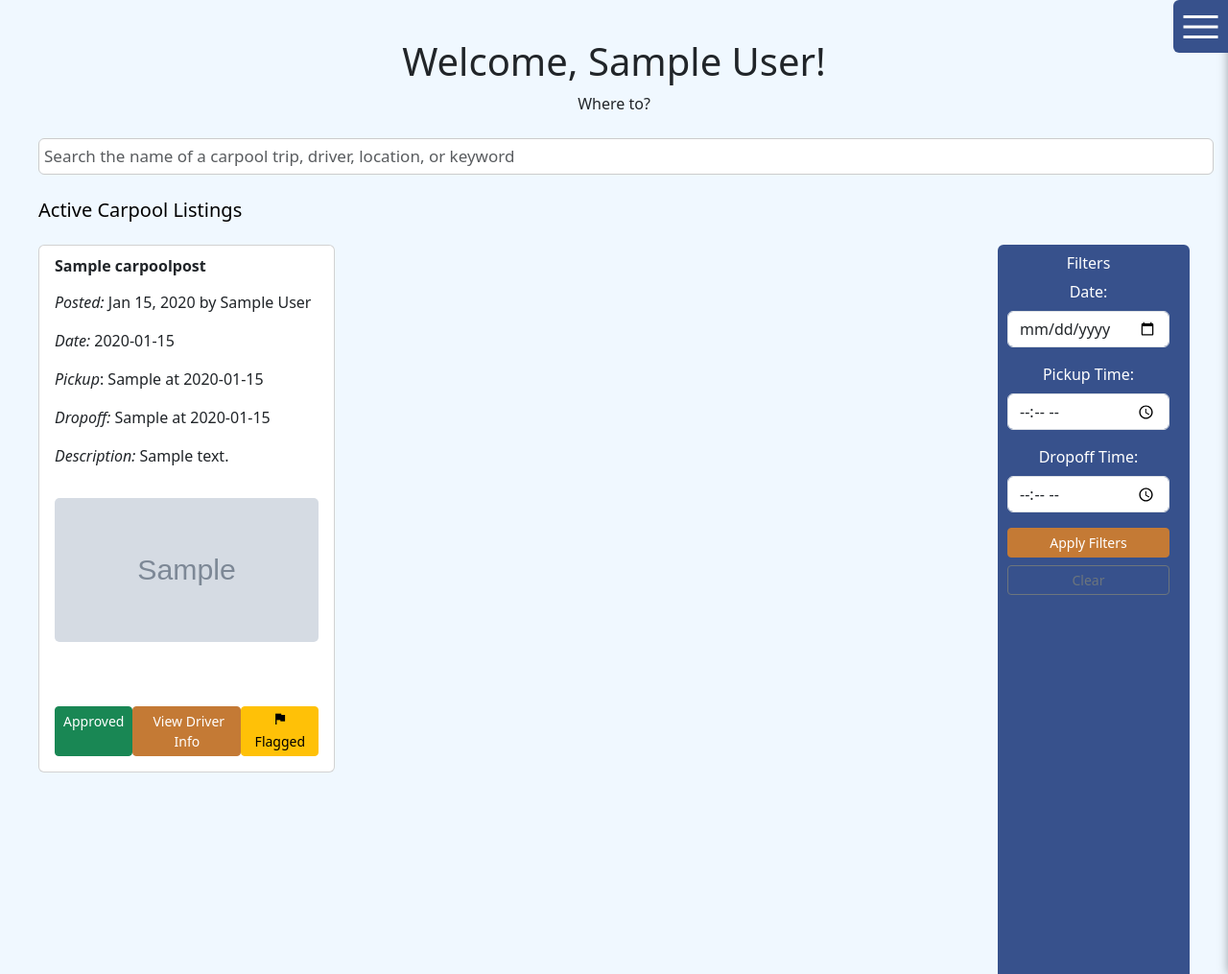
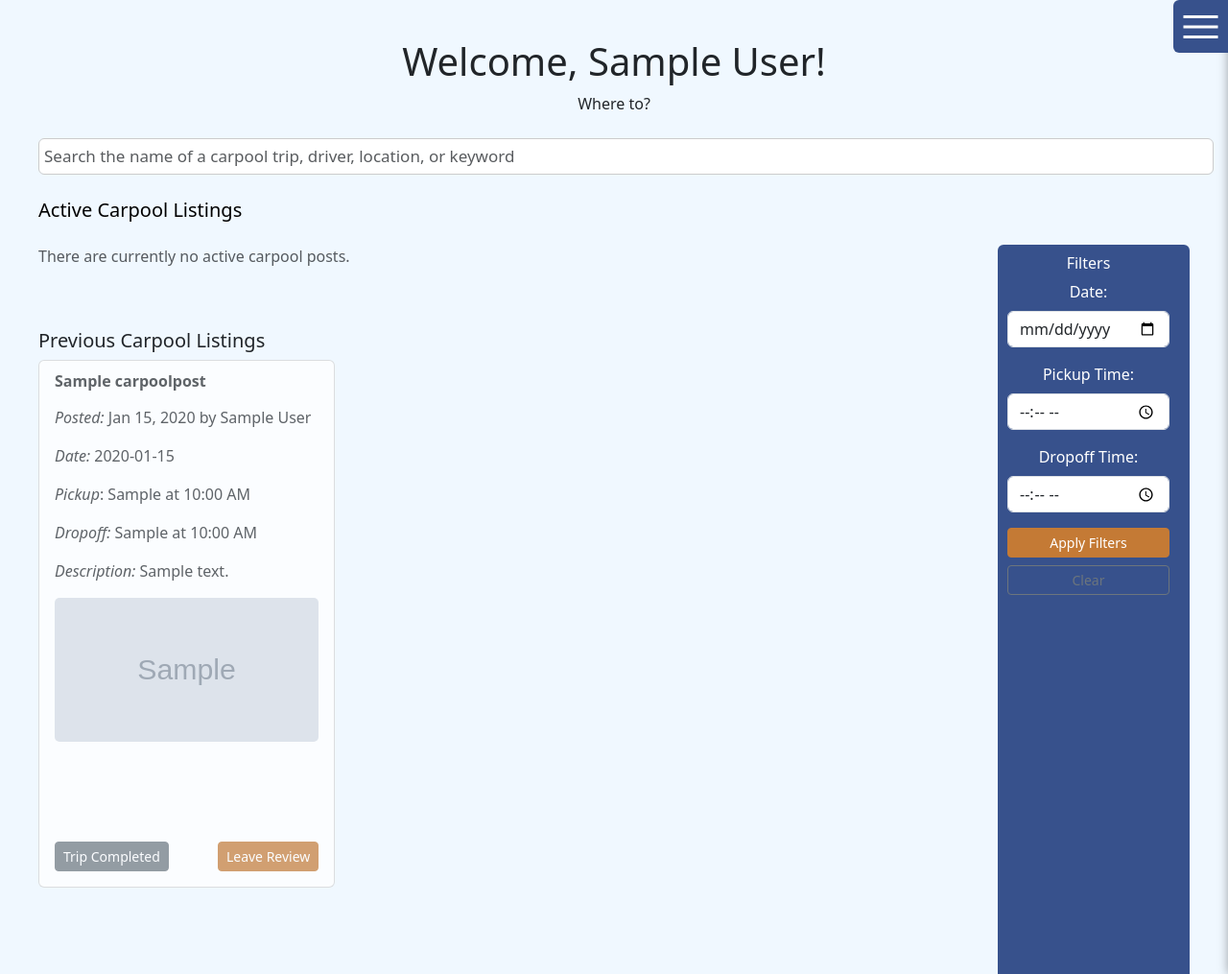
Before and after one commit to cherrylin16/CavPool, a Django app: page /rider/ in a window 1280 px wide. Shown: the whole page at 96% size. Run offline with Django 5.2, Linux system fonts and the light colour scheme; a user stored in the database is signed in; tables that the repository leaves empty hold one stand-in row (values such as "Sample post"); grey boxes marked "Sample" are stand-in pictures; data that the repository does not hold is empty.

Commit message:
made time on posts show as AM/PM rather than 24-hr format

```diff
--- a/dashboard/models.py
+++ b/dashboard/models.py
@@ -16,8 +16,8 @@ class CarpoolPost(models.Model):
     pickup = models.TextField(default="", blank=False)
     date = models.TextField(default="", blank=False)
     notes = models.TextField(default="", blank=True)
-    pickup_time = models.TextField(default="", blank=False)
-    dropoff_time = models.TextField(default="", blank=False)
+    pickup_time = models.TimeField()
+    dropoff_time = models.TimeField()
     image = models.ImageField(upload_to='carpool_posts/', blank=True, null=True)
     image_visibility = models.CharField(max_length=10, choices=VISIBILITY_CHOICES, default='all')
     created_at = models.DateTimeField(auto_now_add=True)
--- a/dashboard/templates/dashboard/rider_dashboard.html
+++ b/dashboard/templates/dashboard/rider_dashboard.html
@@ -68,8 +68,8 @@
                                         <h6 class="card-subtitle mb-3"><strong>{{post.name}}</strong></h6>
                                         <p class="card-text"><i>Posted:</i> {{ post.created_at|date:"M d, Y" }} by {{ post.author.driverprofile.name|default:post.author.username }}</p>
                                         <p class="card-text"><i>Date:</i> {{ post.date }}</p>
-                                        <p class="card-text"><i>Pickup</i>: {{ post.pickup }} at {{ post.pickup_time }}</p>
-                                        <p class="card-text"><i>Dropoff:</i> {{ post.dropoff }} at {{ post.dropoff_time }}</p>
+                                        <p class="card-text"><i>Pickup</i>: {{ post.pickup }} at {{ post.pickup_time|time:"g:i A" }}</p>
+                                        <p class="card-text"><i>Dropoff:</i> {{ post.dropoff }} at {{ post.dropoff_time|time:"g:i A" }}</p>
                                         <p class="card-text"><i>Description:</i> {{ post.notes|linebreaksbr }}</p>
                                         <p class="card-text">{{ post.text }}</p>
                                         {% if post.image %}
@@ -148,8 +148,8 @@
                                             <h6 class="card-subtitle mb-3"><strong>{{post.name}}</strong></h6>
                                             <p class="card-text"><i>Posted:</i> {{ post.created_at|date:"M d, Y" }} by {{ post.author.driverprofile.name|default:post.author.username }}</p>
                                             <p class="card-text"><i>Date:</i> {{ post.date }}</p>
-                                            <p class="card-text"><i>Pickup</i>: {{ post.pickup }} at {{ post.pickup_time }}</p>
-                                            <p class="card-text"><i>Dropoff:</i> {{ post.dropoff }} at {{ post.dropoff_time }}</p>
+                                            <p class="card-text"><i>Pickup</i>: {{ post.pickup }} at {{ post.pickup_time|time:"g:i A" }}</p>
+                                            <p class="card-text"><i>Dropoff:</i> {{ post.dropoff }} at {{ post.dropoff_time|time:"g:i A" }}</p>
                                             <p class="card-text"><i>Description:</i> {{ post.notes }}</p>
                                             {% if post.image %}
                                                 {% if post.image_visibility == 'all' or post.image_visibility == 'riders' %}
--- a/dashboard/views.py
+++ b/dashboard/views.py
@@ -68,7 +68,7 @@ def rider_dashboard(request):
         try:
             # Parse date and time from post
             post_date = datetime.strptime(post.date, '%Y-%m-%d').date()
-            post_time = datetime.strptime(post.pickup_time, '%H:%M').time()
+            post_time = post.pickup_time
 
             # Check if post is in the future
             if post_date > current_date or (post_date == current_date and post_time > current_time):
@@ -161,7 +161,7 @@ def driver_dashboard(request):
         try:
             # Parse date and time from post
             post_date = datetime.strptime(post.date, '%Y-%m-%d').date()
-            post_time = datetime.strptime(post.pickup_time, '%H:%M').time()
+            post_time = post.pickup_time
 
             # Check if post is in the future
             if post_date > current_date or (post_date == current_date and post_time > current_time):
```
Also changed, not shown: dashboard/templates/dashboard/driver_dashboard.html (+4 -4 lines), dashboard/migrations/0009_auto_20251205_2044.py (added).
